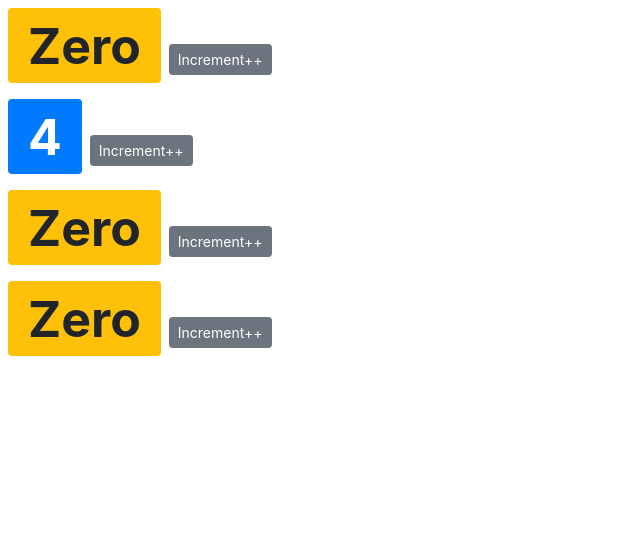
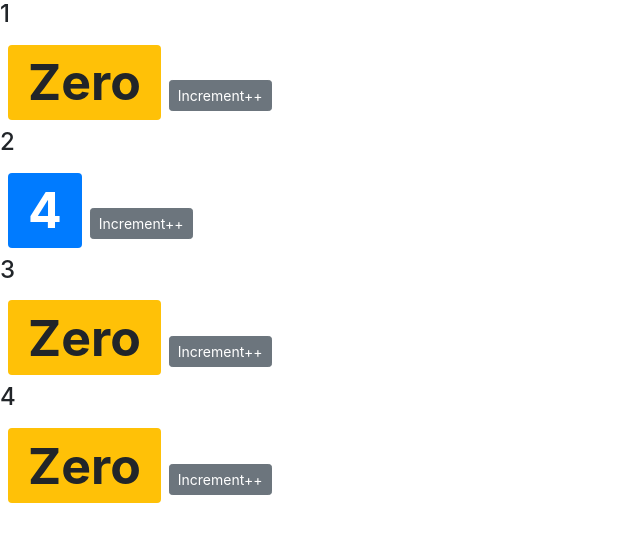
Before and after one commit to valcaro87/react-app-with-mosh, a React (Create React App) app: page / in a window 1280 px wide. Shown: the top 542 px of the page, without its empty margins (0-640 px from the left). Built offline with nearby package versions, Linux system fonts and the light colour scheme.

Commit message:
passing children and react debug chrome extension

```diff
--- a/src/components/counter.jsx
+++ b/src/components/counter.jsx
@@ -27,10 +27,11 @@ class Counter extends Component {
     // }
 
     render() {
-        //console.log('props', this.props);
+        //console.log(this.props);
 
         return (
             <div>
+                <h4>{this.props.id}</h4>
                 <span style={this.styles} className={this.getBadgeClasses()}> { this.formatCount() } </span>
                 <button
                     //onClick={ () => this.handleIncrement(product)}
--- a/src/components/counters.jsx
+++ b/src/components/counters.jsx
@@ -14,8 +14,12 @@ class Counters extends Component {
     render() {
         return (
             <div>
-                { this.state.counters.map (counter =>
-                    <Counter key={counter.id} value={counter.value} selected={true} /> )}
+                { this.state.counters.map (counter => (
+                    <Counter key={counter.id} value={counter.value} id={counter.id} selected={true}>
+
+                    </Counter>
+
+                ))}
             </div>
         );
     }
```
